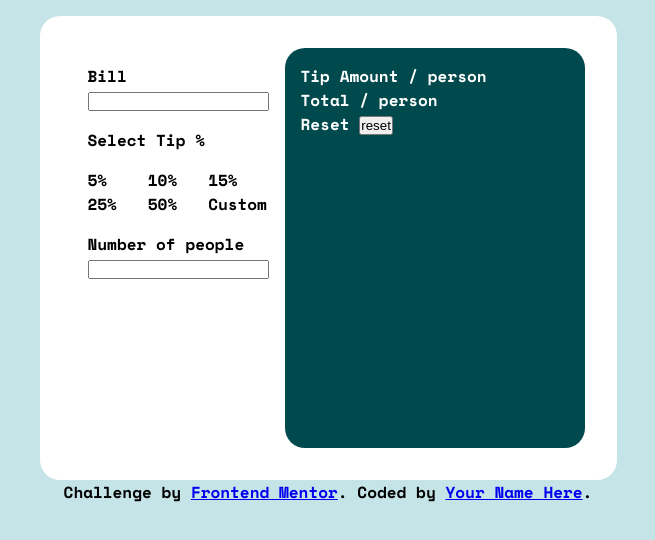
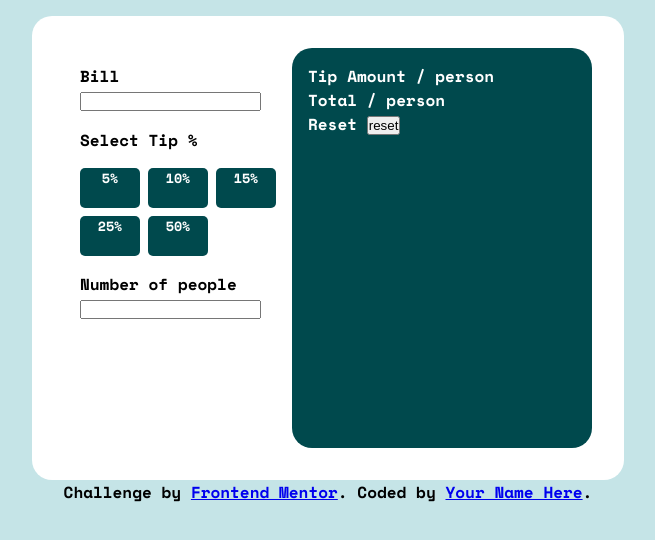
Before and after one commit to MiguelFEWebDev/Tip-calculator, a plain HTML site: page index.html in a window 1280 px wide. Shown: the part 124-664 px from the top of the page, without its empty margins (312-967 px from the left). Drawn offline with nearby package versions, Linux system fonts and the light colour scheme.

Commit message:
Created select tip buttons

```diff
--- a/index.html
+++ b/index.html
@@ -36,19 +36,17 @@
           <div class="bill-form">
             <p>Bill</p>
             <div>
-
             </div>
             <label><input type="bill" / ></label>
           </div>
           <div class="select-tip">
             <p>Select Tip %</p>
             <div class="tipGrid">
-              <div class="tipStyle">5%</div>
-              <div class="tipStyle">10%</div>
-              <div class="tipStyle">15% </div>
-              <div class="tipStyle">25%</div>
-              <div class="tipStyle">50%</div>
-              <div class="tipStyle">Custom</div>
+              <div class="tipStyle"><button>5%</button></div>
+              <div class="tipStyle"><button>10%</button></div>
+              <div class="tipStyle"><button>15%</button></div>
+              <div class="tipStyle"><button>25%</button></div>
+              <div class="tipStyle"><button>50%</button></div>
             </div>
           </div>
           <div class="people-amount">
--- a/style.css
+++ b/style.css
@@ -1,6 +1,7 @@
 /* Global variables */
 :root {
   /* Color */
+  --strongCyan: hsl(172, 67%, 45%);
   --veryDarkCyan: hsl(183, 100%, 15%);
   --darkGrayish: hsl(186, 14%, 43%);
   --grayishCyan: hsl(184, 14%, 56%);
@@ -85,4 +86,25 @@ body {
 .tipGrid {
   display: grid;
   grid-template-columns: repeat(3, 1fr);
+  gap: 0.5rem;
 }
+
+.tipStyle {
+}
+
+.tipStyle button {
+  font-family: var(--mainFont);
+  display: flex;
+  justify-content: center;
+  border-radius: 5px;
+  width: 60px;
+  height: 40px;
+
+  color: var(--white);
+  background-color: var(--veryDarkCyan);
+  border: none;
+}
+
+.tipStyle button:hover {
+  background-color: var(--strongCyan);
+}
```
